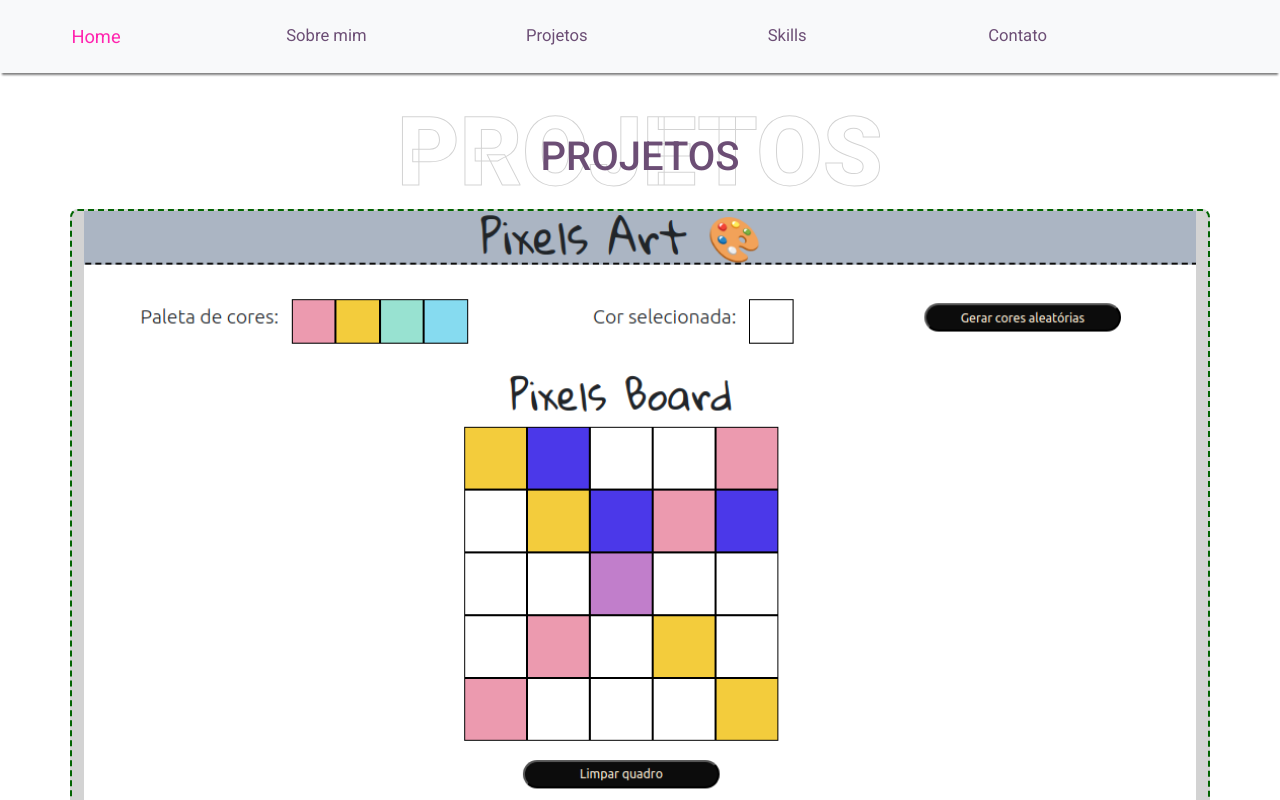
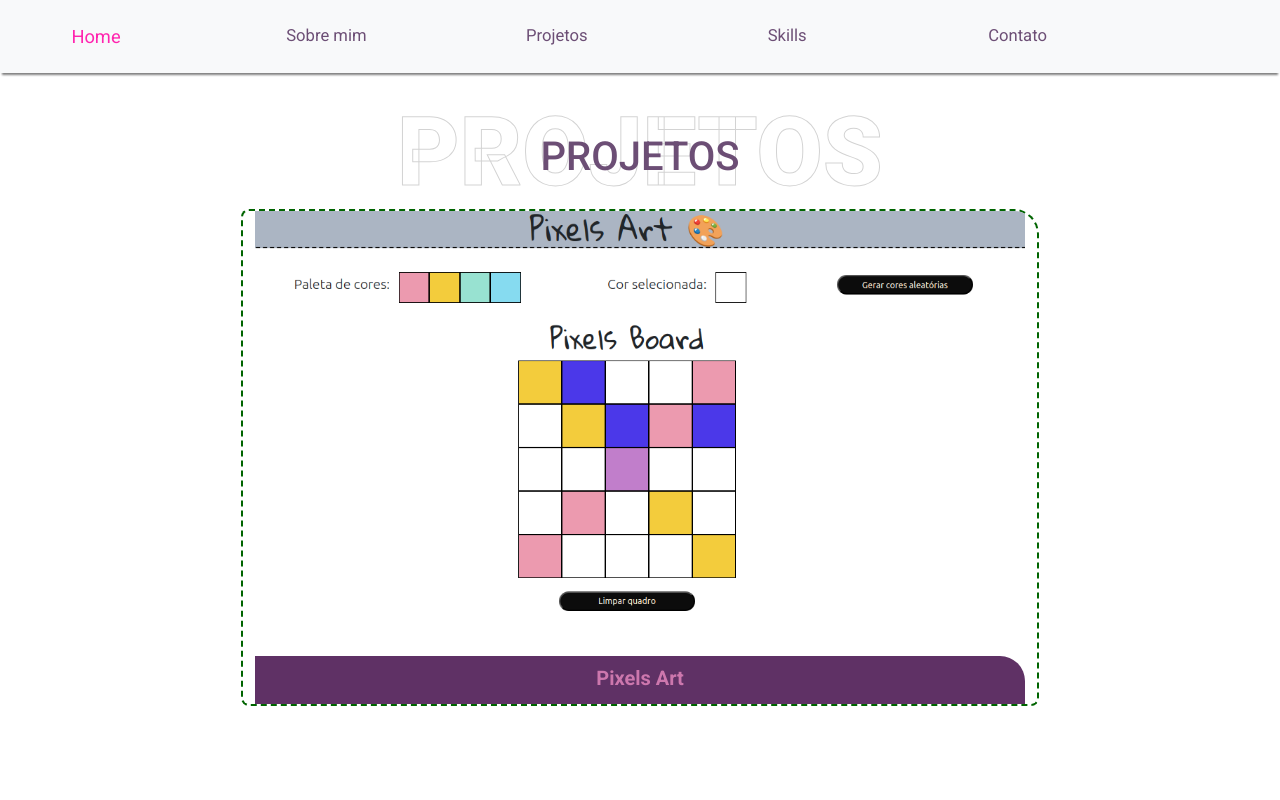
Before and after one commit to raisamrs/raisamrs.github.io, a React (Vite) app: page /projetos in a window 1280 px wide. Built offline with nearby package versions, Linux system fonts and the light colour scheme.

Commit message:
style: estilização dos cards do projeto com efeito de sobreposição

```diff
--- a/src/pages/Projects/Projects.module.css
+++ b/src/pages/Projects/Projects.module.css
@@ -1,19 +1,18 @@
 :root {
-  --dark-purple: #4B0082;
-  --light-purple: #9370DB;
+  --dark-purple: #5f3165;
   --purple: #6c4e75;
   --light-grey: #D3D3D3;
+  --light-pink:#cc77ad;
   --grey: #808080;
-  --dark-green: #2F4F4F;
-  --blue: #1E90FF;
-  --light-blue: #87CEFA;
-  --white: #FFFFFF;
+  --dark-grey: #1d1d1d;
   --pink: #ff25af;
 }
 
-img {
-  height: 70vh;
-  width: 50vw;
+a img {
+  width: 1.2rem;
+  height: 1.2rem;
+  margin-right: 0.3rem;
+  margin-bottom: 0.2rem;
 }
 
 .badge-info {
@@ -21,13 +20,8 @@ img {
   color: var(--white);
 }
 
-.btn-primary {
-  background-color: var(--blue);
-  border: none;
-}
-
 .btn-secondary {
-  background-color: var(--grey);
+  background-color: var(--light-blue);
   border: none;
 }
 
@@ -42,11 +36,11 @@ img {
 }
 
 .projectCard {
-  background-color: var(--light-grey);
   border: 2px dashed darkgreen;
   border-radius: 0.5rem;
+  border-top-right-radius: 25px;
   position: relative;
-  width: 100%;
+  width: 70%;
   overflow: hidden; /* Garante que o conteúdo não extrapole o card */
 }
 
@@ -59,26 +53,33 @@ img {
 }
 
 .projectDescription {
-  color: var(--purple);
+  color: var(--light-grey);
   font-size: 1rem;
 }
 
 .projectTitleCard {
-  color: var(--pink);
+  color: var(--light-pink);
   font-size: 1.25rem;
   font-weight: bold;
 }
 
 .projectTitleImg {
-  color: var(--pink);
+  padding: 0.6rem;
+  color: var(--light-pink);
   font-size: 1.25rem;
   font-weight: bold;
 }
 
+.projectTitleImgContainer {
+  background-color: var(--dark-purple);
+  height: 3rem;
+  border-top-right-radius: 25px ;
+}
+
+
 .rowCards {
   display: flex;
-  flex-wrap: wrap;
-  gap: 1rem;
+  justify-content: center;
 }
 
 .showAfter {
@@ -88,13 +89,11 @@ img {
   width: 100%;
   height: 100%;
   opacity: 0;
-  background-color: var(--dark-green);
+  background-color: var(--purple);
   transition: opacity 0.3s ease-in-out; /* Transição suave */
   display: flex;
   align-items: center;
   justify-content: center;
-  padding: 20px;
-  box-sizing: border-box;
 }
 
 .showBefore img {
--- a/src/pages/Projects/Projects.tsx
+++ b/src/pages/Projects/Projects.tsx
@@ -1,10 +1,13 @@
 import projectsData from '../../data/projects.json';
 import pixelsArt from '../../assets/pixelsArt.png';
+import gitHubIcon from '../../assets/github-icon.svg';
+import siteIcon from '../../assets/site-icon.svg';
 import { ProjectImageType } from '../../types';
 import { cardsContainerClasses, imgProjectClasses, projectContainerClasses,
   projectCardClasses, rowCardsClasses, cardBodyClasses, projectTechContainerClasses,
   projectTitleCardClasses, projectTitleImgClasses, projectDescriptionClasses,
-  btnGitHubClasses, btnDeployClasses } from './classesNamesProjects';
+  btnGitHubClasses, btnDeployClasses,
+  projectTitleImgContainerClasses } from './classesNamesProjects';
 import { titleBgClasses, titleFgClasses, titleContainerClasses,
 } from '../../classesNamesApp';
 import styles from './Projects.module.css';
@@ -30,7 +33,9 @@ function Projects() {
                   src={ projectImages[project.id] }
                   alt={ project.title }
                 />
-                <h3 className={ projectTitleImgClasses }>{project.title}</h3>
+                <div className={ projectTitleImgContainerClasses }>
+                  <h3 className={ projectTitleImgClasses }>{project.title}</h3>
+                </div>
               </div>
               <div className={ styles.showAfter }>
                 <div className={ cardBodyClasses }>
@@ -47,6 +52,7 @@ function Projects() {
                     target="_blank"
                     rel="noreferrer"
                   >
+                    <img src={ gitHubIcon } alt="ícone do gitHub" />
                     GitHub
                   </a>
                   <a
@@ -55,7 +61,8 @@ function Projects() {
                     target="_blank"
                     rel="noreferrer"
                   >
-                    Deploy
+                    <img src={ siteIcon } alt="ícone de site" />
+                    Visitar aplicação
                   </a>
                 </div>
               </div>
--- a/src/pages/Projects/classesNamesProjects.ts
+++ b/src/pages/Projects/classesNamesProjects.ts
@@ -2,14 +2,18 @@ import classNames from 'classnames';
 import styles from './Projects.module.css';
 
 export const btnGitHubClasses = classNames(
+  styles.btnGitHub,
   'btn',
-  'btn-primary',
+  'mx-2',
+  'btn-dark',
+  'btn-lg',
 );
 
 export const btnDeployClasses = classNames(
   'btn',
-  'btn-secondary',
-  'ml-2',
+  'btn-lg',
+  'btn-success',
+  'mx-2',
 );
 
 export const cardBodyClasses = classNames(
@@ -44,6 +48,7 @@ export const projectTechClasses = classNames(
 
 export const projectTechContainerClasses = classNames(
   'mt-2',
+  'mx-2',
 );
 
 export const projectTitleImgClasses = classNames(
@@ -62,3 +67,7 @@ export const rowCardsClasses = classNames(
 export const titleContainerClasses = classNames(
   styles.titleContainer,
 );
+
+export const projectTitleImgContainerClasses = classNames(
+  styles.projectTitleImgContainer,
+);
```
Also changed, not shown: src/assets/site-icon.svg (added).
